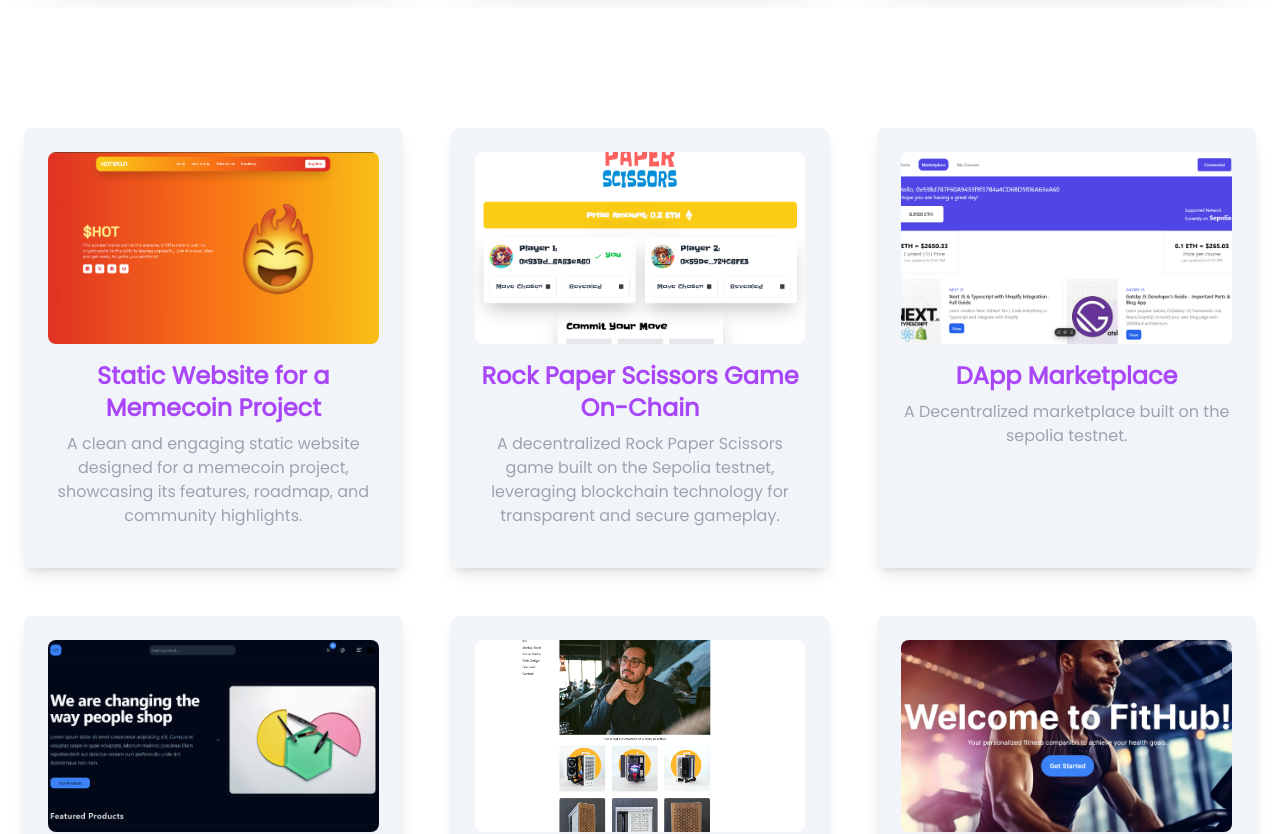
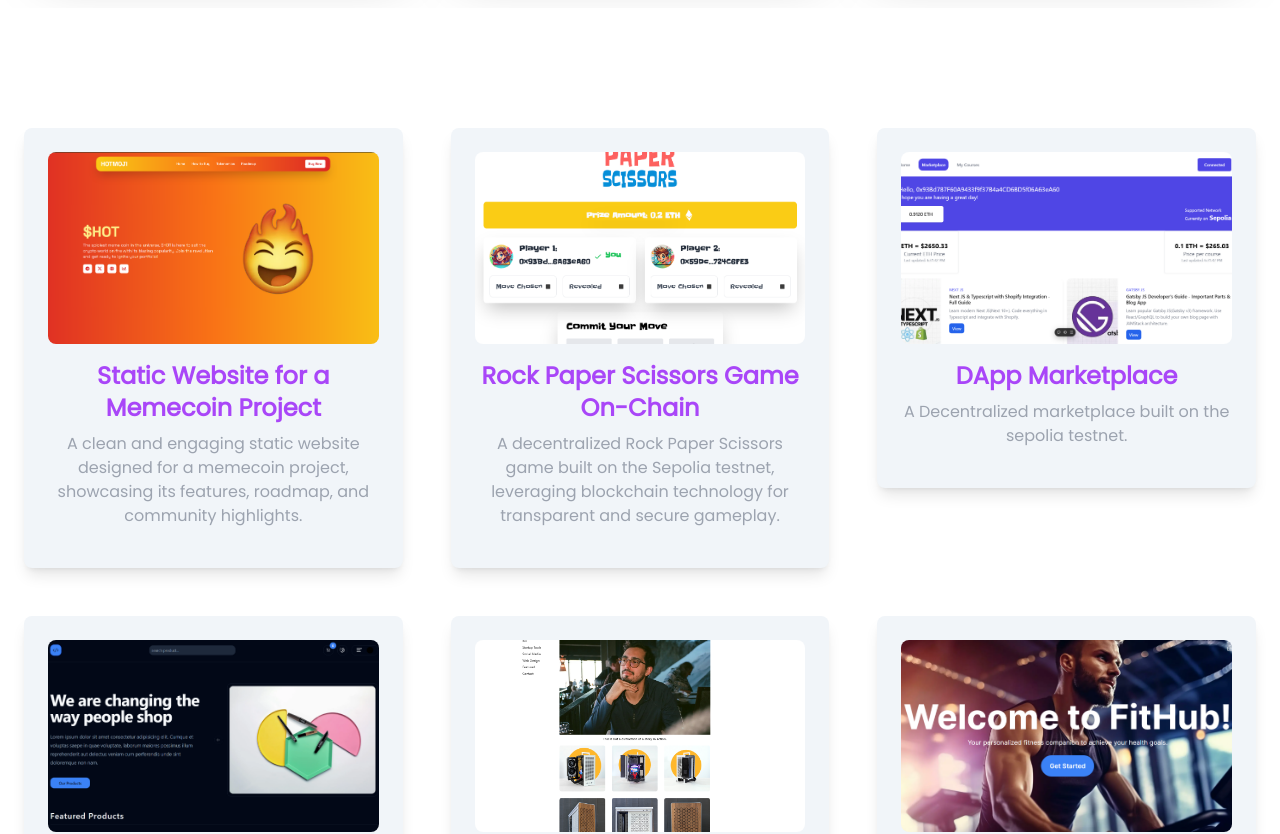
Before and after one commit to MariooY2/orionchain, a Next.js app: page / in a window 1280 px wide. Shown: the part 2240-3074 px from the top of the page. Built offline with nearby package versions, Linux system fonts and the light colour scheme.

Commit message:
added animation

```diff
--- a/components/ProjectSection.tsx
+++ b/components/ProjectSection.tsx
@@ -85,26 +85,36 @@ const ProjectsSection = () => {
     visible: {
       opacity: 1,
       transition: {
+        delayChildren: 0.3,
         staggerChildren: 0.1,
+      },
+    },
+  };
+  const itemVariants = {
+    hidden: { y: 20, opacity: 0 },
+    visible: {
+      y: 0,
+      opacity: 1,
+      transition: {
+        duration: 0.5,
       },
     },
   };
 
   return (
     <motion.section
-      initial={{ opacity: 0 }}
-      whileInView={{ opacity: 1 }}
-      viewport={{ once: true }}
-      transition={{ duration: 0.8 }}
-      id="projects"
-      className="py-10  overflow-hidden"
+      initial="hidden"
+      whileInView="visible"
+      variants={containerVariants}
+      viewport={{ once: true, amount: 0.1 }} // Adjust viewport trigger
+      className="py-10 overflow-hidden"
     >
       <div className="container mx-auto px-6 text-center">
         <motion.h2
-          initial={{ y: -20, opacity: 0 }}
-          whileInView={{ y: 0, opacity: 1 }}
-          viewport={{ once: true }}
-          transition={{ duration: 0.5 }}
+          variants={{
+            hidden: { y: -20, opacity: 0 },
+            visible: { y: 0, opacity: 1 },
+          }}
           className="text-5xl font-bold text-white mb-8"
         >
           Previous Projects
@@ -112,19 +122,17 @@ const ProjectsSection = () => {
 
         <motion.div
           variants={containerVariants}
-          initial="hidden"
-          whileInView="visible"
-          viewport={{ once: true }}
           className="grid grid-cols-1 lg:grid-cols-3 sm:grid-cols-2 gap-12"
         >
           {projects.map((project, index) => (
+            <motion.div key={index} variants={itemVariants}>
               <Project
-              key={index}
                 image={project.image}
                 title={project.title}
                 description={project.description}
                 link={project.link}
               />
+            </motion.div>
           ))}
         </motion.div>
       </div>
```
Lines whose indentation alone changed are shown as unchanged.
